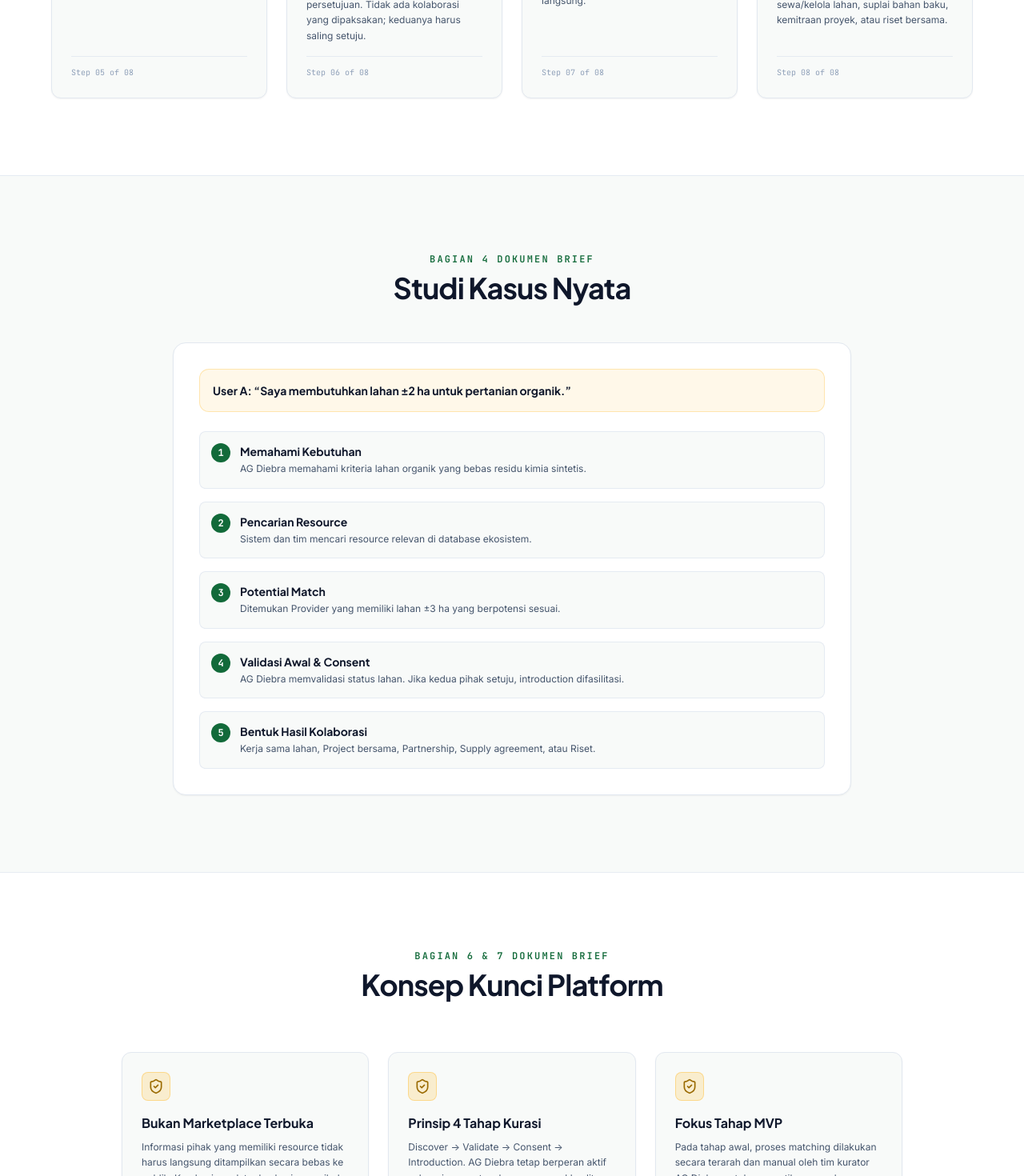
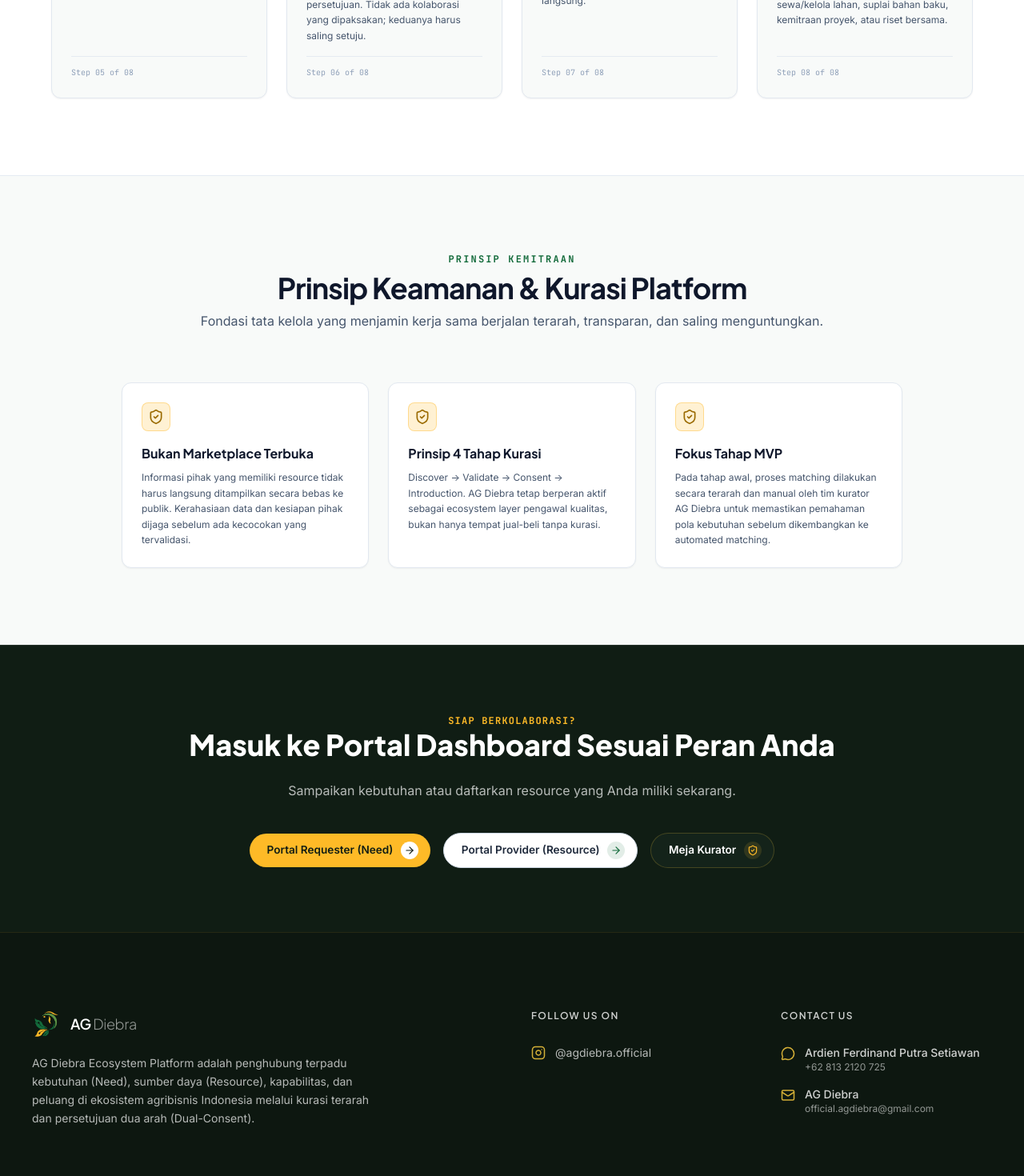
Before and after one commit to KARUNONIH/AG-Diebra-Marketplace-Ecosystem, a Next.js app: page /mekanisme in a window 1280 px wide. Shown: the part 1330-2800 px from the top of the page at 80% size. Built offline with nearby package versions, Linux system fonts and the light colour scheme.

Commit message:
fix: remove simulation case study and technical document numbering, replace with user-friendly privacy and trust value props

```diff
--- a/src/app/mekanisme/page.tsx
+++ b/src/app/mekanisme/page.tsx
@@ -167,8 +167,8 @@
       <section className="py-20 lg:py-24 bg-white text-slate-900 border-t border-slate-200/80">
         <div className="max-w-7xl mx-auto px-6">
           <div className="text-center max-w-3xl mx-auto mb-16">
-            <p className="font-mono text-xs tracking-[0.18em] uppercase font-semibold text-[#126A3A] mb-2">
-              ALUR SISTEM UTAMA (BAGIAN 3 DOKUMEN BRIEF)
+            <p className="font-mono text-xs tracking-[0.18em] uppercase font-bold text-[#126A3A] mb-2">
+              ALUR SISTEM OPERASIONAL
             </p>
             <h2 className="font-display text-2xl sm:text-4xl font-bold text-slate-900 mb-4 tracking-tight">
               Delapan Tahap Operasional Ekosistem
@@ -214,61 +214,26 @@
         </div>
       </section>
 
-      {/* 3. Case Study & Real Example (Off-White Background #F8FAF9) */}
+      {/* 3. Core Concepts (Off-White Background #F8FAF9) */}
       <section className="py-20 lg:py-24 bg-[#F8FAF9] text-slate-900 border-t border-slate-200/80">
-        <div className="max-w-4xl mx-auto px-6">
-          <div className="text-center mb-12">
-            <p className="font-mono text-xs tracking-[0.18em] uppercase font-semibold text-[#126A3A] mb-2">
-              BAGIAN 4 DOKUMEN BRIEF
+        <div className="max-w-5xl mx-auto px-6">
+          <div className="text-center mb-16">
+            <p className="font-mono text-xs tracking-[0.18em] uppercase font-bold text-[#126A3A] mb-2">
+              PRINSIP KEMITRAAN
             </p>
             <h2 className="font-display text-2xl sm:text-4xl font-bold text-slate-900 tracking-tight">
-              Studi Kasus Nyata
+              Prinsip Keamanan &amp; Kurasi Platform
             </h2>
-          </div>
-
-          <div className="p-8 rounded-2xl border border-slate-200 bg-white shadow-xs space-y-6">
-            <div className="p-4 rounded-xl bg-[#FEBA27]/10 border border-[#FEBA27]/30 text-sm font-display font-bold text-slate-900">
-              {caseStudy.caseText}
-            </div>
-
-            <div className="space-y-4">
-              {caseStudy.steps.map((item, idx) => (
-                <div key={idx} className="flex items-start gap-3 p-3.5 rounded-lg bg-[#F8FAF9] border border-slate-200/80">
-                  <span className="w-6 h-6 rounded-full bg-[#126A3A] text-white flex items-center justify-center text-xs font-mono font-bold shrink-0">
-                    {idx + 1}
-                  </span>
-                  <div>
-                    <h4 className="font-display font-bold text-xs sm:text-sm text-slate-900 mb-0.5">
-                      {item.label}
-                    </h4>
-                    <p className="font-body text-xs text-slate-600 leading-relaxed">
-                      {item.detail}
-                    </p>
-                  </div>
-                </div>
-              ))}
-            </div>
-          </div>
-        </div>
-      </section>
-
-      {/* 4. Core Concepts (White Background) */}
-      <section className="py-20 lg:py-24 bg-white text-slate-900 border-t border-slate-200/80">
-        <div className="max-w-5xl mx-auto px-6">
-          <div className="text-center mb-16">
-            <p className="font-mono text-xs tracking-[0.18em] uppercase font-semibold text-[#126A3A] mb-2">
-              BAGIAN 6 &amp; 7 DOKUMEN BRIEF
+            <p className="font-body text-slate-600 text-sm sm:text-base leading-relaxed mt-2">
+              Fondasi tata kelola yang menjamin kerja sama berjalan terarah, transparan, dan saling menguntungkan.
             </p>
-            <h2 className="font-display text-2xl sm:text-4xl font-bold text-slate-900 tracking-tight">
-              Konsep Kunci Platform
-            </h2>
           </div>
 
           <div className="grid grid-cols-1 md:grid-cols-3 gap-6">
             {coreConcepts.map((item, idx) => (
               <div
                 key={idx}
-                className="p-6 rounded-xl border border-slate-200 bg-[#F8FAF9] shadow-xs"
+                className="p-6 rounded-xl border border-slate-200 bg-white shadow-xs"
               >
                 <div className="w-9 h-9 rounded-lg bg-[#FEBA27]/20 border border-[#FEBA27]/40 flex items-center justify-center text-[#9A6A00] mb-4">
                   <ShieldCheck className="w-5 h-5" />
@@ -285,7 +250,7 @@
         </div>
       </section>
 
-      {/* 5. CTA Section (Dark Forest Green) */}
+      {/* 4. CTA Section (Dark Forest Green) */}
       <section className="bg-[#101D14] text-white py-20 border-t border-white/10">
         <div className="max-w-7xl mx-auto px-6 text-center space-y-6">
           <span className="font-mono text-xs uppercase tracking-widest text-[#FEBA27] font-bold">
--- a/src/app/page.tsx
+++ b/src/app/page.tsx
@@ -315,7 +315,7 @@
         <div className="container-main relative z-10">
           <div className="text-center max-w-3xl mx-auto mb-16">
             <p className="font-mono text-xs sm:text-sm tracking-[0.18em] uppercase font-bold text-[#126A3A] mb-2">
-              BAGIAN 2 • DOKUMEN BRIEF
+              JARINGAN EKOSISTEM
             </p>
             <h2 className="font-display text-2xl sm:text-4xl font-bold text-slate-900 mb-4 tracking-tight">
               Siapa Pengguna Platform Ini?
@@ -422,13 +422,13 @@
       </section>
 
       {/* ========================================================================= */}
-      {/* 4. SECTION: ALUR SISTEM & STUDI KASUS (Clean White Background)           */}
+      {/* 4. SECTION: ALUR SISTEM (Clean White Background)                          */}
       {/* ========================================================================= */}
       <section className="py-20 lg:py-24 bg-white text-slate-900 border-t border-slate-200/80">
         <div className="container-main">
           <div className="text-center max-w-3xl mx-auto mb-16">
             <p className="font-mono text-xs sm:text-sm tracking-[0.18em] uppercase font-bold text-[#126A3A] mb-2">
-              BAGIAN 3 &amp; 4 • ALUR SISTEM
+              ALUR KOLABORASI
             </p>
             <h2 className="font-display text-2xl sm:text-4xl font-bold text-slate-900 mb-4 tracking-tight">
               Alur Kerja: Dari Pengajuan ke Kolaborasi
@@ -440,7 +440,7 @@
           </div>
 
           {/* 5-Step Process Cards */}
-          <div className="grid grid-cols-1 md:grid-cols-5 gap-4 mb-16">
+          <div className="grid grid-cols-1 md:grid-cols-5 gap-4">
             {systemFlow.map((st, i) => (
               <div
                 key={i}
@@ -463,74 +463,70 @@
               </div>
             ))}
           </div>
-
-          {/* Real Case Example from Brief PDF Page 2 */}
-          <div className="max-w-4xl mx-auto p-8 rounded-2xl border border-slate-200 bg-[#F8FAF9] shadow-sm">
-            <div className="flex items-center gap-2 mb-3">
-              <span className="font-mono text-xs uppercase font-bold text-[#126A3A] tracking-wider">
-                CONTOH KASUS NYATA (STUDI KASUS SISTEM)
-              </span>
-            </div>
-            <h3 className="font-display font-bold text-xl text-slate-900 mb-4">
-              Simulasi Kebutuhan: “Saya membutuhkan lahan ±2 ha untuk pertanian organik.”
-            </h3>
-
-            <div className="space-y-3 font-body text-xs sm:text-sm text-slate-700 leading-relaxed">
-              <div className="flex items-start gap-3 p-3.5 rounded-lg bg-white border border-slate-200/80">
-                <span className="font-mono font-bold text-[#9A6A00] shrink-0">1.</span>
-                <p><strong>Pengajuan:</strong> User A menyampaikan kebutuhan spesifikasi lahan pertanian organik ±2 ha.</p>
-              </div>
-              <div className="flex items-start gap-3 p-3.5 rounded-lg bg-white border border-slate-200/80">
-                <span className="font-mono font-bold text-[#126A3A] shrink-0">2.</span>
-                <p><strong>Pemahaman Kriteria:</strong> AG Diebra menelaah kriteria, status kesuburan tanah, dan riwayat kimia lahan.</p>
-              </div>
-              <div className="flex items-start gap-3 p-3.5 rounded-lg bg-white border border-slate-200/80">
-                <span className="font-mono font-bold text-emerald-700 shrink-0">3.</span>
-                <p><strong>Pencarian Potential Match:</strong> Ditemukan Provider yang memiliki lahan ±3 ha yang berpotensi sesuai.</p>
-              </div>
-              <div className="flex items-start gap-3 p-3.5 rounded-lg bg-white border border-slate-200/80">
-                <span className="font-mono font-bold text-[#9A6A00] shrink-0">4.</span>
-                <p><strong>Validasi &amp; Persetujuan (Consent):</strong> AG Diebra memvalidasi awal. Jika kedua pihak setuju, perkenalan resmi difasilitasi.</p>
-              </div>
-              <div className="flex items-start gap-3 p-3.5 rounded-lg bg-[#126A3A]/10 border border-[#126A3A]/30">
-                <span className="font-mono font-bold text-[#126A3A] shrink-0">5.</span>
-                <p><strong>Bentuk Hasil Kolaborasi:</strong> Kerja sama lahan, Proyek budidaya bersama, Kemitraan pasokan, atau Riset gabungan.</p>
-              </div>
-            </div>
-          </div>
         </div>
       </section>
 
       {/* ========================================================================= */}
-      {/* 5. SECTION: PRINSIP PENTING (Off-White #F8FAF9)                           */}
+      {/* 5. SECTION: JAMINAN KEAMANAN & PRIVASI (Off-White #F8FAF9)                */}
       {/* ========================================================================= */}
       <section className="py-20 lg:py-24 bg-[#F8FAF9] text-slate-900 border-t border-slate-200/80">
-        <div className="container-main text-center space-y-6 max-w-4xl mx-auto">
-          <p className="font-mono text-xs sm:text-sm tracking-[0.18em] uppercase font-bold text-[#126A3A]">
-            BAGIAN 6 • KONSEP PENTING
-          </p>
-          <h2 className="font-display text-2xl sm:text-4xl font-bold text-slate-900 tracking-tight">
-            Platform Ini Bukan Marketplace Terbuka
-          </h2>
-          <p className="font-body text-slate-700 text-sm sm:text-base leading-relaxed">
-            Informasi pihak yang memiliki resource tidak langsung diumbar secara bebas
-            ke publik. Kami menerapkan prinsip kurasi terarah:
-          </p>
-
-          <div className="p-6 rounded-2xl bg-white border border-slate-200 shadow-xs text-center font-display font-bold text-base sm:text-lg text-slate-800 flex flex-wrap items-center justify-center gap-3">
-            <span className="text-[#126A3A]">Discover</span>
-            <span>→</span>
-            <span className="text-[#9A6A00]">Validate</span>
-            <span>→</span>
-            <span className="text-emerald-600">Consent</span>
-            <span>→</span>
-            <span className="text-slate-900">Introduction</span>
+        <div className="container-main">
+          <div className="text-center max-w-3xl mx-auto mb-16">
+            <p className="font-mono text-xs sm:text-sm tracking-[0.18em] uppercase font-bold text-[#126A3A] mb-2">
+              KEAMANAN &amp; PRIVASI
+            </p>
+            <h2 className="font-display text-2xl sm:text-4xl font-bold text-slate-900 mb-4 tracking-tight">
+              Kemitraan Terkurasi dengan Privasi Terlindungi
+            </h2>
+            <p className="font-body text-slate-600 text-sm sm:text-base leading-relaxed">
+              Informasi kebutuhan dan sumber daya Anda tidak disebarluaskan secara bebas di internet.
+              Kami mengutamakan validasi tertutup demi kenyamanan dan keamanan bisnis Anda.
+            </p>
           </div>
 
-          <p className="font-body text-xs sm:text-sm text-slate-600 leading-relaxed max-w-2xl mx-auto">
-            AG Diebra hadir sebagai <em>ecosystem layer</em> yang menjaga privasi, kualitas,
-            dan komitmen kerja sama, bukan hanya tempat transaksi jual-beli spekulatif.
-          </p>
+          <div className="grid grid-cols-1 md:grid-cols-3 gap-8 max-w-5xl mx-auto">
+            <div className="p-8 rounded-xl border border-slate-200 bg-white shadow-xs flex flex-col justify-between">
+              <div>
+                <div className="w-10 h-10 rounded-lg bg-[#FEBA27]/20 border border-[#FEBA27]/40 flex items-center justify-center text-[#9A6A00] mb-4 shadow-xs">
+                  <ShieldCheck className="w-5 h-5" />
+                </div>
+                <h3 className="font-display font-bold text-lg text-slate-900 mb-2">
+                  Privasi &amp; Data Terjaga
+                </h3>
+                <p className="font-body text-xs sm:text-sm text-slate-600 leading-relaxed">
+                  Detail kontak dan identitas organisasi tidak ditampilkan ke publik sebagai lapak terbuka. Data hanya dibagikan kepada calon mitra yang telah tervalidasi relevan.
+                </p>
+              </div>
+            </div>
+
+            <div className="p-8 rounded-xl border border-slate-200 bg-white shadow-xs flex flex-col justify-between">
+              <div>
+                <div className="w-10 h-10 rounded-lg bg-[#126A3A]/10 border border-[#126A3A]/20 flex items-center justify-center text-[#126A3A] mb-4 shadow-xs">
+                  <CheckCircle2 className="w-5 h-5" />
+                </div>
+                <h3 className="font-display font-bold text-lg text-slate-900 mb-2">
+                  Kesesuaian Tervalidasi
+                </h3>
+                <p className="font-body text-xs sm:text-sm text-slate-600 leading-relaxed">
+                  Kurator menelaah spesifikasi kebutuhan dan ketersediaan kapasitas secara objektif sehingga pertemuan bisnis lebih tepat sasaran.
+                </p>
+              </div>
+            </div>
+
+            <div className="p-8 rounded-xl border border-slate-200 bg-white shadow-xs flex flex-col justify-between">
+              <div>
+                <div className="w-10 h-10 rounded-lg bg-emerald-500/10 border border-emerald-500/20 flex items-center justify-center text-emerald-700 mb-4 shadow-xs">
+                  <UserCheck className="w-5 h-5" />
+                </div>
+                <h3 className="font-display font-bold text-lg text-slate-900 mb-2">
+                  Persetujuan Dua Arah
+                </h3>
+                <p className="font-body text-xs sm:text-sm text-slate-600 leading-relaxed">
+                  Tidak ada perkenalan sepihak. Jalur koordinasi langsung hanya dibuka apabila kedua belah pihak menyatakan sepakat untuk saling berkenalan.
+                </p>
+              </div>
+            </div>
+          </div>
         </div>
       </section>
 
```
